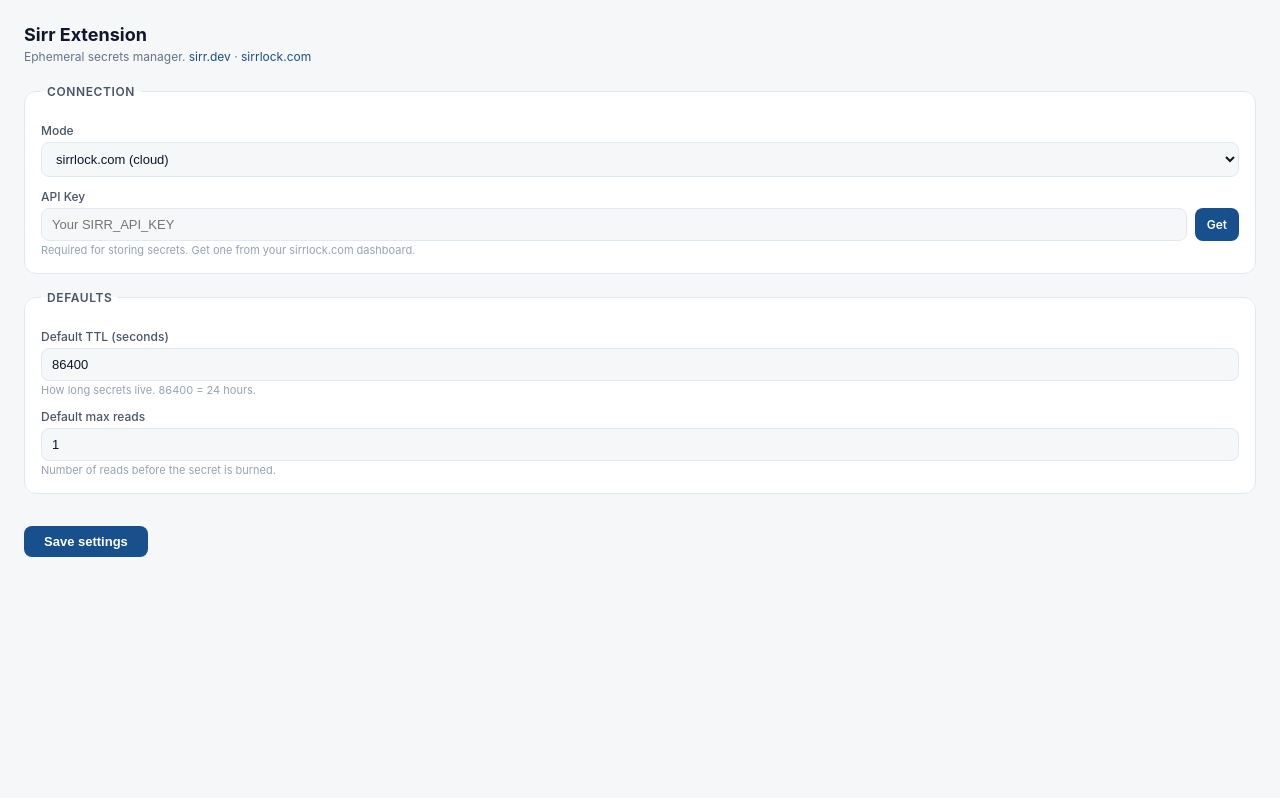
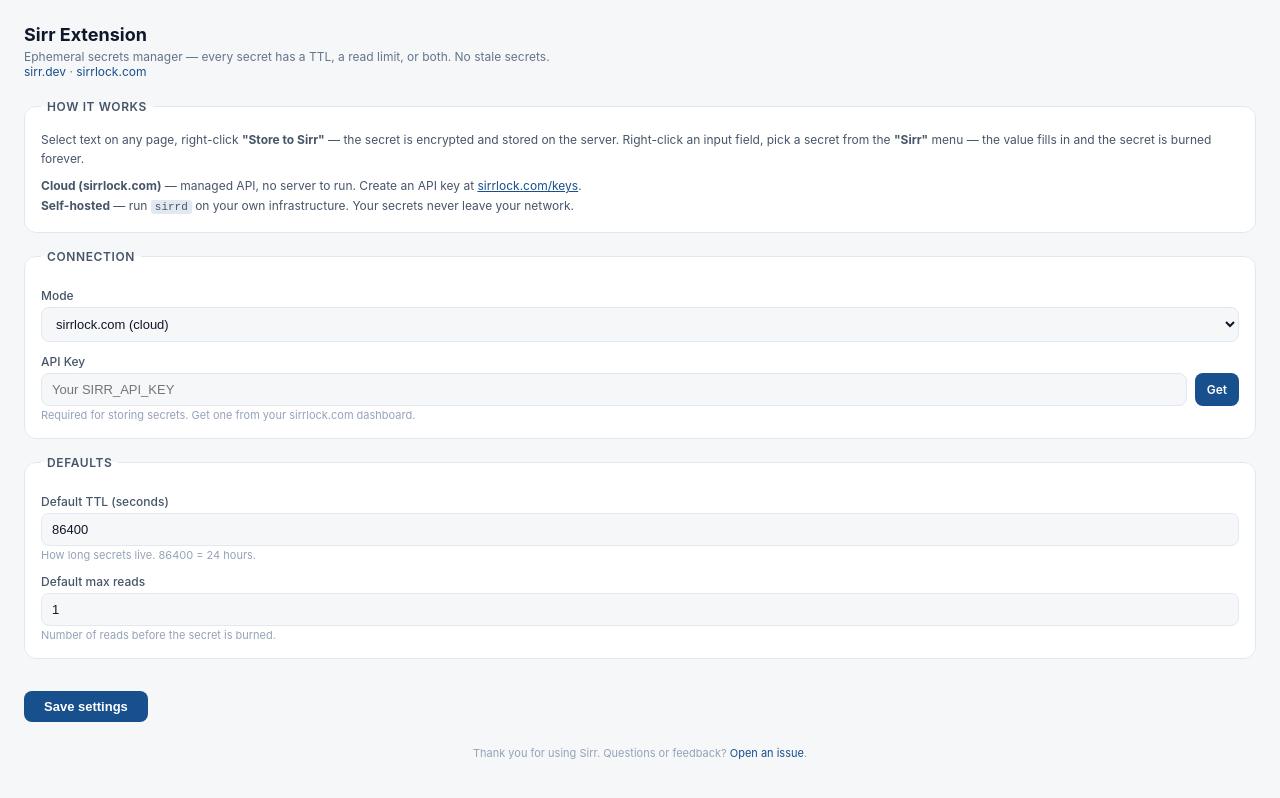
Before and after one commit to sirrlock/browser-extension, a browser extension: page options.html in a window 1280 px wide. Drawn offline with Linux system fonts and the light colour scheme.

Commit message:
feat: improve options page with onboarding info and defaults
- Add "How it works" section explaining store/paste flow
- Explain cloud vs self-hosted difference
- Default self-hosted URL to http://0.0.0.0:39999
- Add thank you footer with link to issues
- Update URL placeholder to default port 39999

```diff
--- a/options.html
+++ b/options.html
@@ -76,10 +76,23 @@
 <body>
   <h1>Sirr Extension</h1>
   <p class="subtitle">
-    Ephemeral secrets manager.
+    Ephemeral secrets manager &mdash; every secret has a TTL, a read limit, or both. No stale secrets.<br>
     <a href="https://sirr.dev" target="_blank">sirr.dev</a> &middot;
     <a href="https://sirrlock.com" target="_blank">sirrlock.com</a>
   </p>
+
+  <fieldset>
+    <legend>How it works</legend>
+    <p style="font-size: 12px; color: #475569; line-height: 1.6;">
+      Select text on any page, right-click <strong>"Store to Sirr"</strong> &mdash; the secret is encrypted and stored on the server.
+      Right-click an input field, pick a secret from the <strong>"Sirr"</strong> menu &mdash; the value fills in and the secret is burned forever.
+    </p>
+    <p style="font-size: 12px; color: #475569; line-height: 1.6; margin-top: 8px;">
+      <strong>Cloud (sirrlock.com)</strong> &mdash; managed API, no server to run. Create an API key at
+      <a href="https://sirrlock.com/keys" target="_blank" style="color: #184f8d;">sirrlock.com/keys</a>.<br>
+      <strong>Self-hosted</strong> &mdash; run <code style="font-size: 11px; background: #e2e8f0; padding: 1px 4px; border-radius: 3px;">sirrd</code> on your own infrastructure. Your secrets never leave your network.
+    </p>
+  </fieldset>
 
   <fieldset>
     <legend>Connection</legend>
@@ -90,8 +103,8 @@
     </select>
     <div id="url-field">
       <label for="sirr-url">Sirr Server URL</label>
-      <input type="text" id="sirr-url" placeholder="http://localhost:5839">
-      <p class="hint">The base URL of your Sirr instance (sirrd)</p>
+      <input type="text" id="sirr-url" placeholder="http://0.0.0.0:39999">
+      <p class="hint">The base URL of your Sirr instance (sirrd). Default port is 39999.</p>
     </div>
     <label for="api-key">API Key</label>
     <div class="key-row">
@@ -117,6 +130,11 @@
   <button id="save">Save settings</button>
   <span class="saved" id="saved-msg">Saved!</span>
 
+  <p style="margin-top: 24px; font-size: 11px; color: #94a3b8; text-align: center;">
+    Thank you for using Sirr. Questions or feedback?
+    <a href="https://github.com/sirrlock/browser-extension/issues" target="_blank" style="color: #184f8d; text-decoration: none;">Open an issue</a>.
+  </p>
+
   <script src="options.js"></script>
 </body>
 </html>
--- a/options.js
+++ b/options.js
@@ -34,7 +34,7 @@ modeEl.addEventListener('change', updateModeUI)
 chrome.storage.local.get('settings', ({ settings }) => {
   const s = { ...DEFAULT_SETTINGS, ...settings }
   modeEl.value = s.mode
-  sirrUrlEl.value = s.mode === 'selfhosted' ? s.sirrUrl : ''
+  sirrUrlEl.value = s.mode === 'selfhosted' ? s.sirrUrl : 'http://0.0.0.0:39999'
   apiKeyEl.value = s.apiKey
   ttlEl.value = s.defaultTtl
   maxReadsEl.value = s.defaultMaxReads
@@ -46,7 +46,7 @@ saveBtn.addEventListener('click', () => {
   const settings = {
     mode,
     sirrUrl: mode === 'selfhosted'
-      ? sirrUrlEl.value.replace(/\/+$/, '')
+      ? (sirrUrlEl.value.trim().replace(/\/+$/, '') || 'http://0.0.0.0:39999')
       : 'https://sirr.sirrlock.com',
     apiKey: apiKeyEl.value.trim(),
     defaultTtl: Math.max(60, parseInt(ttlEl.value, 10) || 86400),
```
